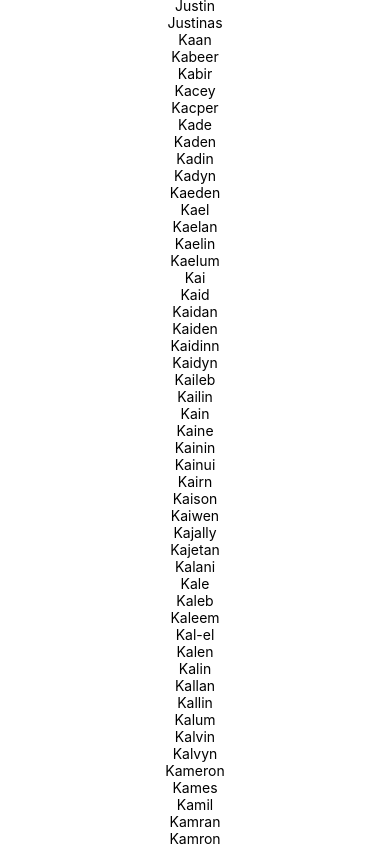
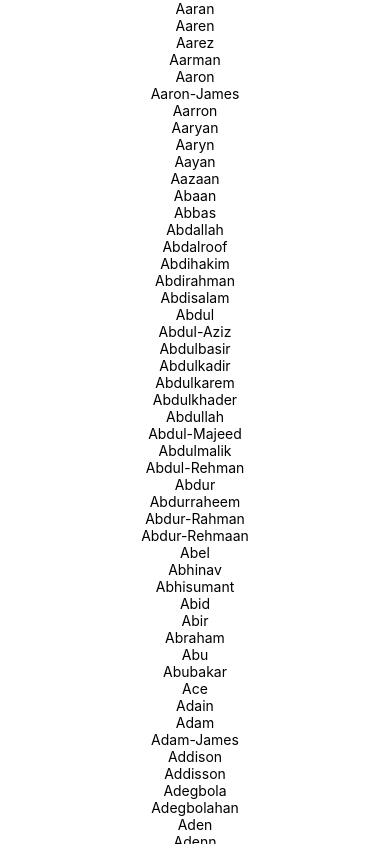
Before and after one commit to yjsoon/react-native-name-list, a React Native app: screen / in a window 390 px wide. Shown: the top 846 px of the page. Built offline with nearby package versions, Linux system fonts and the light colour scheme.

Commit message:
Changed View to ScrollView. Disaster.

```diff
--- a/App.js
+++ b/App.js
@@ -1,5 +1,5 @@
 import React from "react";
-import { StyleSheet, Text, View } from "react-native";
+import { StyleSheet, Text, ScrollView } from "react-native";
 
 const names = [
   "Aaran",
@@ -2744,17 +2744,16 @@ const names = [
 
 export default function App() {
   return (
-    <View style={styles.container}>
+    <ScrollView contentContainerStyle={styles.container}>
       {names.map((name) => (
         <Text>{name}</Text>
       ))}
-    </View>
+    </ScrollView>
   );
 }
 
 const styles = StyleSheet.create({
   container: {
-    flex: 1,
     backgroundColor: "#fff",
     alignItems: "center",
     justifyContent: "center",
```
